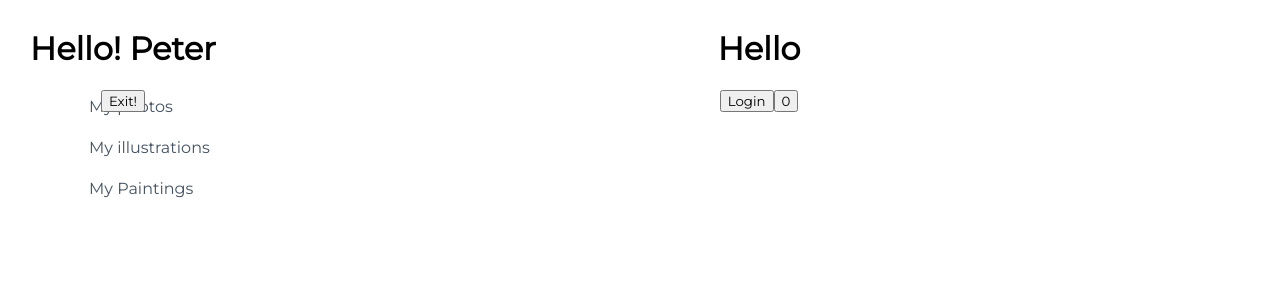
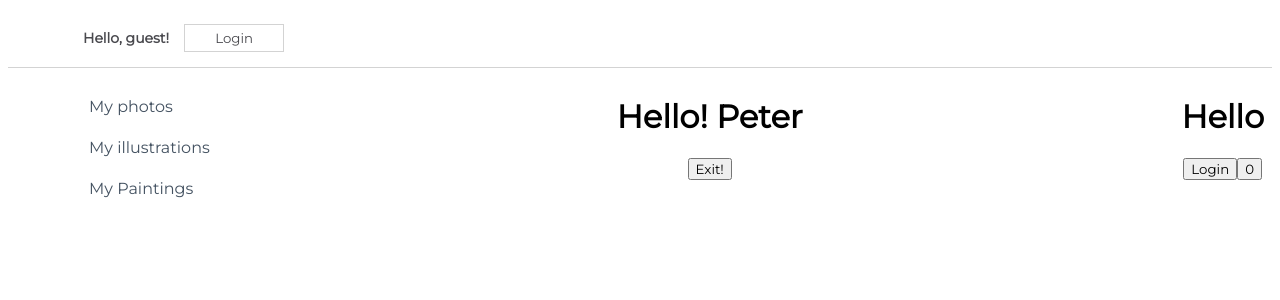
Before and after one commit to kedi1991/react-challenges2023, a React (Create React App) app in the folder my-app/: page / in a window 1280 px wide. Shown: the top 300 px of the page. Built offline with nearby package versions, Linux system fonts and the light colour scheme.

Commit message:
test exercise for a stateful component with change of state

```diff
--- a/my-app/src/App.js
+++ b/my-app/src/App.js
@@ -1,4 +1,5 @@
 import css from './App.module.css';
+import NavBarSimple from './components/NavBarSimple';
 import Sidebar from './components/Sidebar';
 import StatefulGreeting from './components/StatefulGreeting';
 import StatefulGreetingWithRespose from './components/StatefulGreetingWithResponse';
@@ -14,6 +15,10 @@
       </StatefulGreeting>
       <StatefulGreetingWithRespose></StatefulGreetingWithRespose>
 
+      <NavBarSimple>
+
+      </NavBarSimple>
+
     </div>
   );
 }
--- /dev/null
+++ b/my-app/src/components/NavBarSimple.js
@@ -0,0 +1,39 @@
+import React from "react";
+import css from "./css/NavBarSimple.module.css";
+
+class NavBarSimple extends React.Component{
+
+    constructor(props){
+        super(props)
+        this.state = {
+            message:"Hello, guest!",
+            buttonText: "Login"
+        }
+    }
+
+    handleClick = () => {
+
+        //make prevState the first attribute
+        this.setState( (prevState, prevProps) =>{
+
+            return {
+                message : prevState.message === "Welcome back, user!" ? "Hello, guest!" : "Welcome back, user!",
+                buttonText : prevState.buttonText === "Login" ? "Logout" : "Login"
+            }
+        });
+
+        console.log("clicked...");
+    }
+
+    render = () => {
+        return <div className={css.NavBar}>
+
+            <div>
+                <span>{this.state.message}</span>
+                <button onClick={() => this.handleClick()}>{this.state.buttonText}</button>
+            </div>
+        </div>
+    }
+}
+
+export default NavBarSimple;
--- a/my-app/src/components/Sidebar.js
+++ b/my-app/src/components/Sidebar.js
@@ -1,5 +1,5 @@
 import css from "./css/Sidebar.module.css"
 
-const Sidebar = () => <div class={css.sidebar}> <a href="#">My photos</a>  <a href="#">My illustrations</a> <a href="#">My Paintings</a></div>
+const Sidebar = () => <div className={css.sidebar}> <a href="#">My photos</a>  <a href="#">My illustrations</a> <a href="#">My Paintings</a></div>
 
 export default Sidebar;
```
